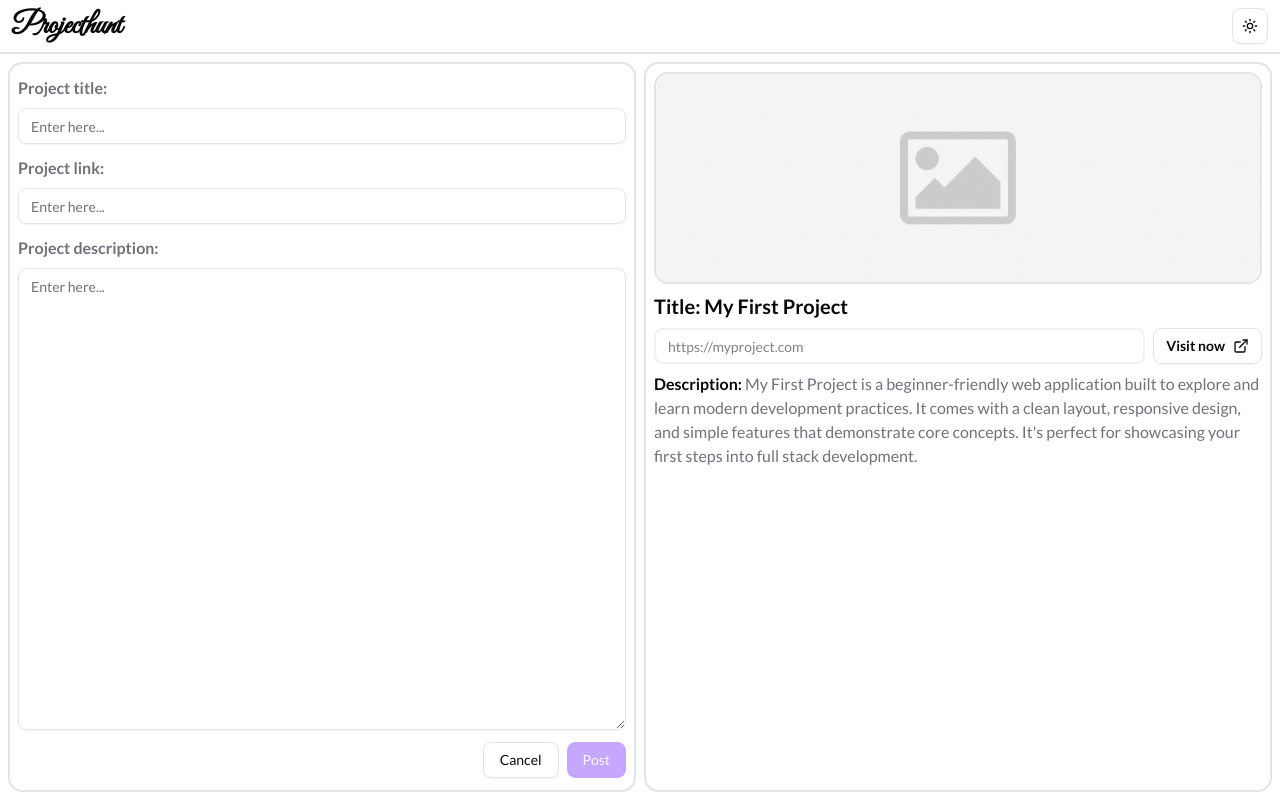
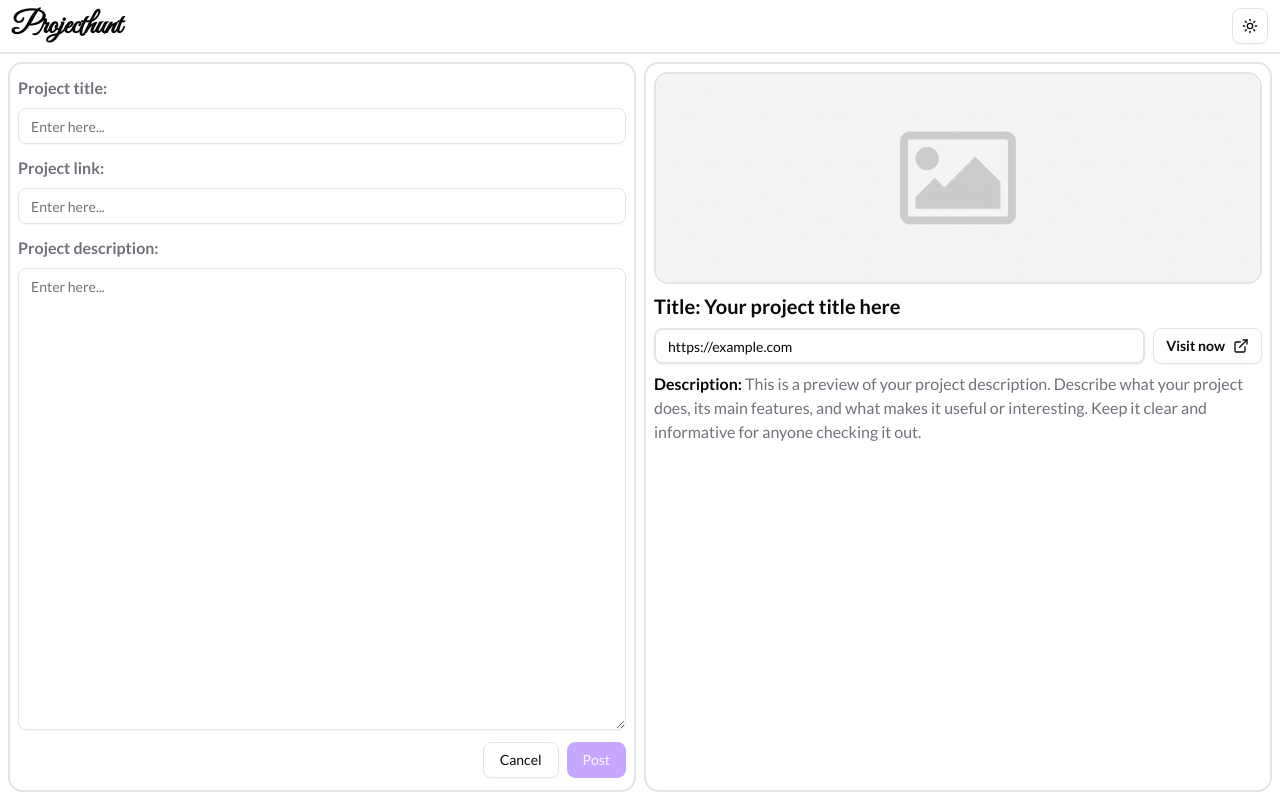
Before and after one commit to YashNagrale/Projecthunt, a React (Vite) app: page / in a window 1280 px wide. Built offline with nearby package versions, Linux system fonts and the light colour scheme; no server answers.

Commit message:
form preview updated

```diff
--- a/src/App.tsx
+++ b/src/App.tsx
@@ -11,7 +11,7 @@ function App() {
       <Outlet />
       {/* </main> */}
       <Toaster
-        position="top-center"
+        position="top-right"
         swipeDirections={["top", "right", "left"]}
       />
     </ThemeProvider>
--- a/src/components/post-form/PostPreview.tsx
+++ b/src/components/post-form/PostPreview.tsx
@@ -26,13 +26,13 @@ function PostPreview(): React.JSX.Element {
         />
       </div>
       <div id="titlePreview" className="text-xl font-bold">
-        <p>Title: {projectTitle || `My First Project`}</p>
+        <p>Title: {projectTitle || `Your project title here`}</p>
       </div>
       <div id="linkPreview" className="flex gap-x-2">
         <Input
           className="border-2"
-          value={projectLink || "https://myproject.com"}
-          disabled
+          value={projectLink || "https://example.com"}
+          readOnly
         />
         <Button variant={"outline"} className="font-semibold">
           Visit now {<LucideExternalLink />}
@@ -42,11 +42,7 @@ function PostPreview(): React.JSX.Element {
         <p>
           <b className="text-foreground">Description:</b>{" "}
           {projectDescription ||
-            `My First Project is a beginner-friendly
-          web application built to explore and learn modern development
-          practices. It comes with a clean layout, responsive design, and simple
-          features that demonstrate core concepts. It's perfect for showcasing
-          your first steps into full stack development.`}
+            `This is a preview of your project description. Describe what your project does, its main features, and what makes it useful or interesting. Keep it clear and informative for anyone checking it out.`}
         </p>
       </div>
     </div>
```
